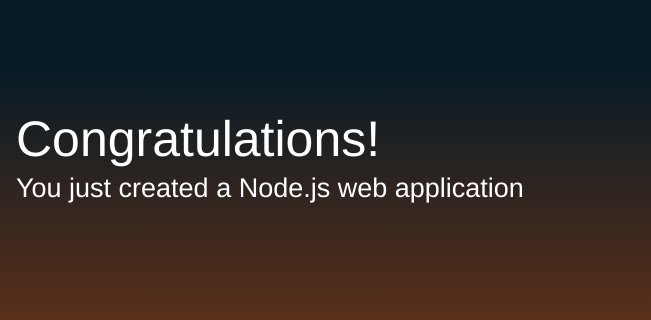
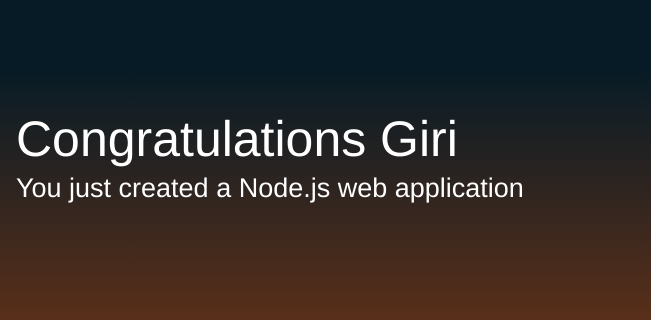
Before and after one commit to giriprathap/restaurant, a website: page public/index.html in a window 1280 px wide. Shown: the part 171-491 px from the top of the page, 629-1280 px from the left. Drawn offline with Linux system fonts and the light colour scheme.

Commit message:
Update index.html
Changed Name

```diff
--- a/public/index.html
+++ b/public/index.html
@@ -58,7 +58,7 @@
         <div class="message">
             <a class="twitter-link" href="http://twitter.com/home/?status=I%20created%20a%20project%20with%20AWS%20CodeStar!%20%23AWS%20%23AWSCodeStar%20https%3A%2F%2Faws.amazon.com%2Fcodestar"><img src="assets/img/tweet.svg" /></a>
             <div class="text">
-                <h1>Congratulations!</h1>
+                <h1>Congratulations Giri</h1>
                 <h2>You just created a Node.js web application</h2>
             </div>
         </div>
```
